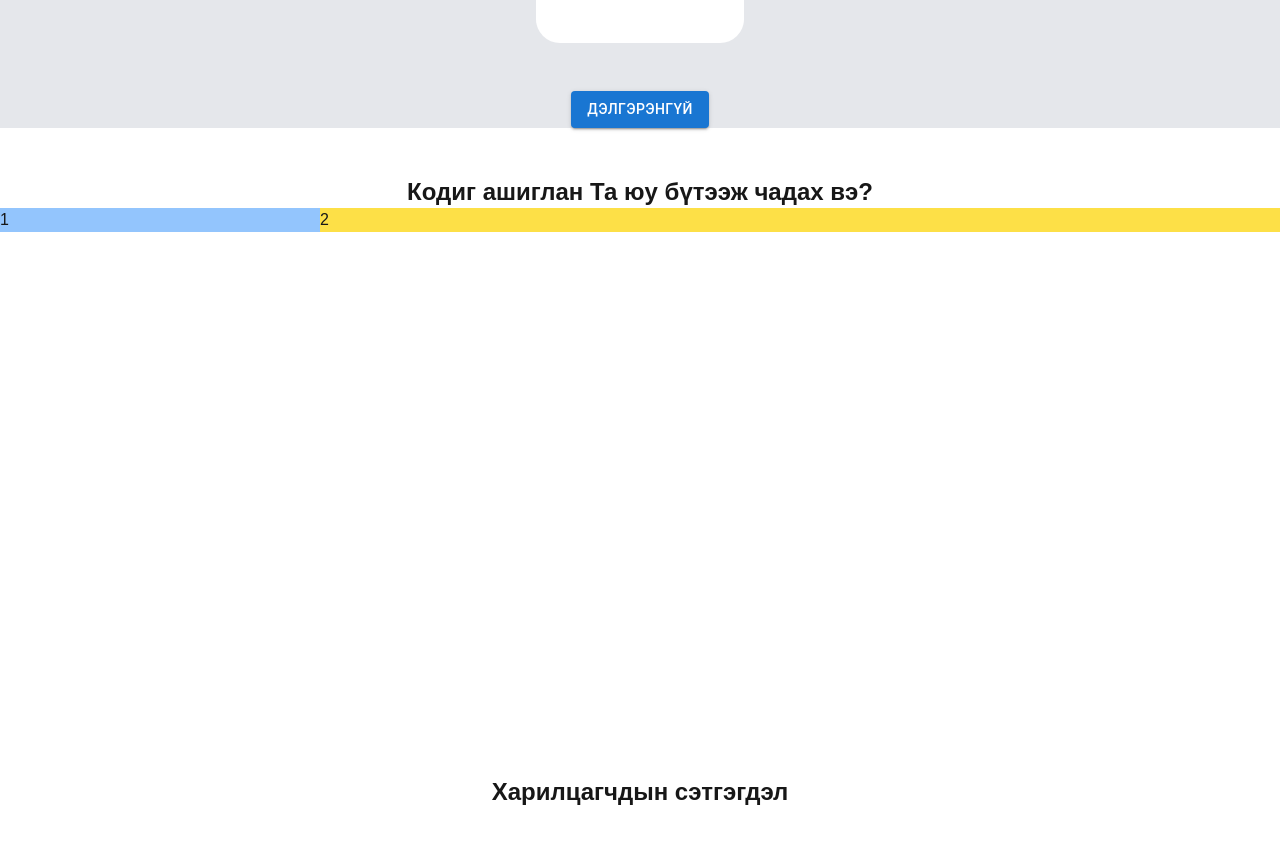
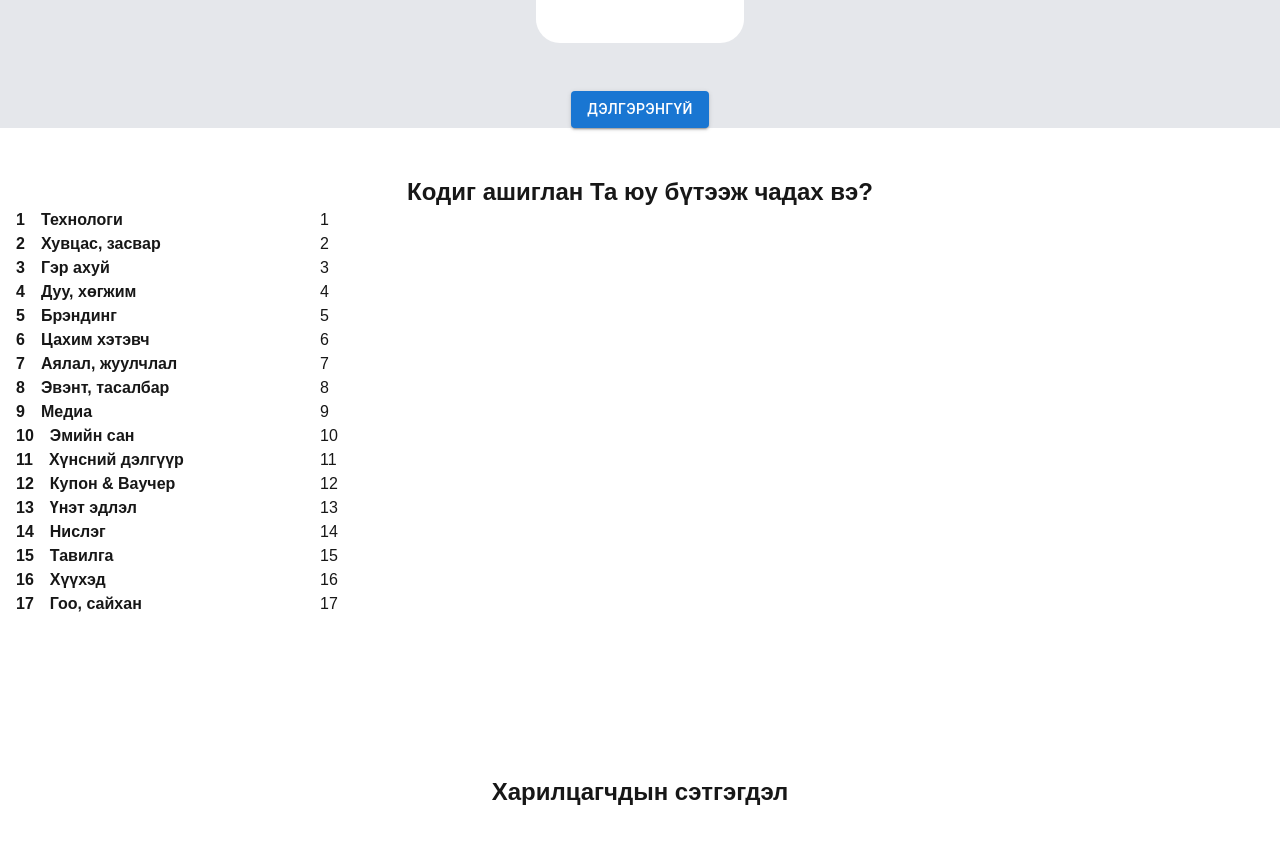
Before and after one commit to erdenekhuu-bot/DDOL, a Next.js app in the folder cody/: page / in a window 1280 px wide. Shown: the part 3280-4124 px from the top of the page. Built offline with nearby package versions, Linux system fonts and the light colour scheme.

Commit message:
'edited'

```diff
--- a/cody/src/app/Components/Event_item.tsx
+++ b/cody/src/app/Components/Event_item.tsx
@@ -1,11 +1,15 @@
-const Event_item = function () {
+import { EventProps } from "../types/type";
+
+const Event_item = function ({ id, icon, image, title }: EventProps) {
   return (
-    <section>
-      <div>1</div>
-      <div>2</div>
-      <div>3</div>
-      <div>4</div>
-      <div>5</div>
-    </section>
+    <div className="flex">
+      <div className="w-1/3 flex items-center overflow-y-scroll">
+        <p className="px-4 font-bold">{icon}</p>
+        <p className="font-bold">{title}</p>
+      </div>
+      <div className="w-full">{image}</div>
+    </div>
   );
 };
+
+export default Event_item;
--- a/cody/src/app/Components/pages/SixthSection.tsx
+++ b/cody/src/app/Components/pages/SixthSection.tsx
@@ -1,6 +1,7 @@
 "use client";
 import { useState } from "react";
 import slide_events from "../list/slide_events";
+import Event_item from "../Event_item";
 
 const SixthSection = function () {
   const [click, setClick] = useState<boolean>(false);
@@ -12,10 +13,14 @@ const SixthSection = function () {
           Кодиг ашиглан Та юу бүтээж чадах вэ?
         </span>
       </div>
-      <div className="flex">
-        <div className="w-1/3 bg-blue-300">1</div>
-        <div className="w-full bg-yellow-300">2</div>
-      </div>
+      {slide_events.map((item) => (
+        <Event_item
+          key={item.id}
+          icon={item.id}
+          title={item.title}
+          image={item.id}
+        />
+      ))}
     </section>
   );
 };
--- a/cody/src/app/types/type.ts
+++ b/cody/src/app/types/type.ts
@@ -16,7 +16,7 @@ export type PopupProps = {
 
 export type EventProps = {
   id?: number;
-  icon?: string;
-  image?: string;
+  icon?: any;
+  image?: any;
   title?: string;
 };
```
